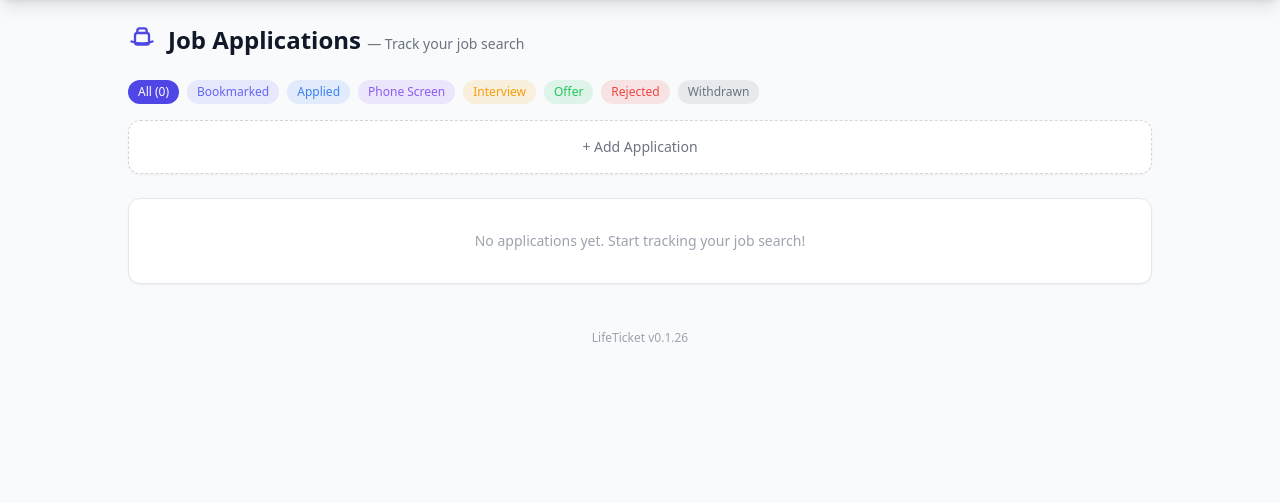
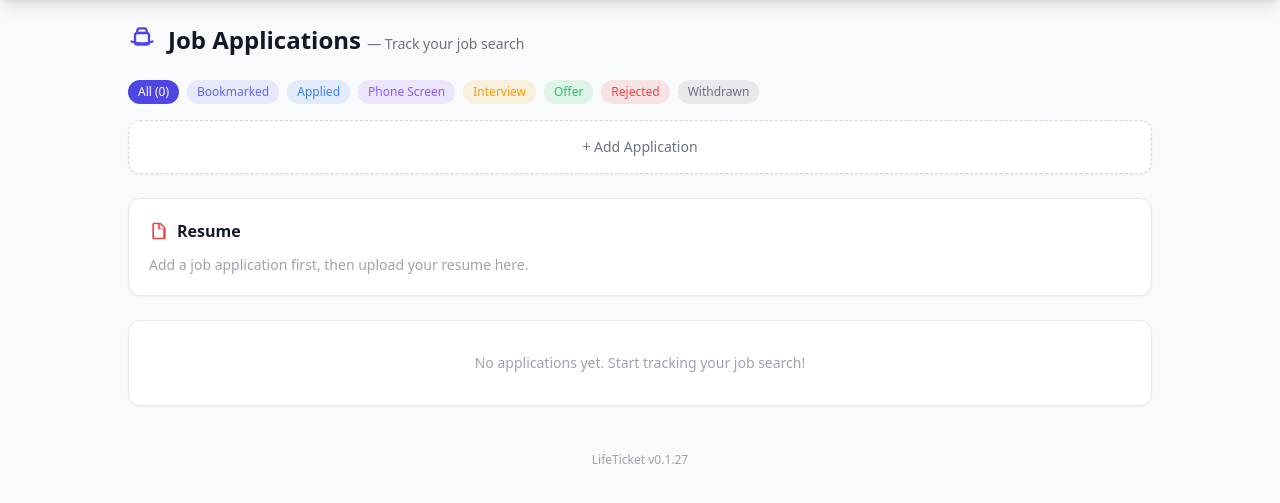
Before and after one commit to null-works/LifeTicket, a Flask app: page /jobs in a window 1280 px wide. Shown: the part 56-559 px from the top of the page. Run offline with Flask 3, Linux system fonts and the light colour scheme; the visitor is signed in with stand-in values (Sample User, id 1); data comes from the database, SQL or seed files in the repository; data that the repository does not hold is empty; some libraries are stand-ins or nearby versions.

Commit message:
Add resume PDF upload section to job tracker (v0.1.27)
- Add resume_filename/resume_original_name fields to JobApplication model
- Add auto-migration for new columns on existing databases
- Add upload/delete routes for job resumes (PDF only, 10MB max)
- Add Resume section to jobs page with upload, view, and delete controls
- Clean up resume files when deleting a job application

https://claude.ai/code/session_01Y2CDthvb85pCfhHsXnCotP

```diff
--- a/app/__init__.py
+++ b/app/__init__.py
@@ -67,6 +67,14 @@ def _add_missing_columns():
         db.session.commit()
         print("[LifeTicket] Added 'emoji' column to ticket table")
 
+    if "job_application" in inspector.get_table_names():
+        job_cols = [c["name"] for c in inspector.get_columns("job_application")]
+        if "resume_filename" not in job_cols:
+            db.session.execute(text("ALTER TABLE job_application ADD COLUMN resume_filename VARCHAR(255) DEFAULT ''"))
+            db.session.execute(text("ALTER TABLE job_application ADD COLUMN resume_original_name VARCHAR(255) DEFAULT ''"))
+            db.session.commit()
+            print("[LifeTicket] Added resume columns to job_application table")
+
 
 def _seed_statuses():
     """Ensure default statuses exist in the Status table."""
--- a/app/models.py
+++ b/app/models.py
@@ -223,6 +223,8 @@ class JobApplication(db.Model):
     date_applied = db.Column(db.Date, nullable=True)
     date_interview = db.Column(db.Date, nullable=True)
     date_followup = db.Column(db.Date, nullable=True)
+    resume_filename = db.Column(db.String(255), default="")
+    resume_original_name = db.Column(db.String(255), default="")
     created_at = db.Column(db.DateTime, default=lambda: datetime.now(timezone.utc))
     updated_at = db.Column(
         db.DateTime,
--- a/app/routes.py
+++ b/app/routes.py
@@ -478,8 +478,63 @@ def job_edit(job_id):
 @login_required
 def job_delete(job_id):
     job = JobApplication.query.get_or_404(job_id)
+    if job.resume_filename:
+        filepath = os.path.join(current_app.root_path, "static", "uploads", job.resume_filename)
+        if os.path.exists(filepath):
+            os.remove(filepath)
     db.session.delete(job)
     db.session.commit()
+    return redirect(url_for("main.jobs"))
+
+
+@main.route("/jobs/<int:job_id>/resume", methods=["POST"])
+@login_required
+def job_upload_resume(job_id):
+    job = JobApplication.query.get_or_404(job_id)
+    file = request.files.get("resume")
+    if not file or not file.filename:
+        return redirect(url_for("main.jobs"))
+
+    original = secure_filename(file.filename)
+    ext = os.path.splitext(original)[1].lower().lstrip(".")
+    if ext != "pdf":
+        return redirect(url_for("main.jobs"))
+
+    # Remove old resume if exists
+    if job.resume_filename:
+        old_path = os.path.join(current_app.root_path, "static", "uploads", job.resume_filename)
+        if os.path.exists(old_path):
+            os.remove(old_path)
+
+    upload_dir = os.path.join(current_app.root_path, "static", "uploads")
+    os.makedirs(upload_dir, exist_ok=True)
+
+    unique_name = f"{uuid.uuid4().hex}_{original}"
+    path = os.path.join(upload_dir, unique_name)
+    file.save(path)
+    size = os.path.getsize(path)
+
+    if size > MAX_FILE_SIZE:
+        os.remove(path)
+        return redirect(url_for("main.jobs"))
+
+    job.resume_filename = unique_name
+    job.resume_original_name = original
+    db.session.commit()
+    return redirect(url_for("main.jobs"))
+
+
+@main.route("/jobs/<int:job_id>/resume/delete", methods=["POST"])
+@login_required
+def job_delete_resume(job_id):
+    job = JobApplication.query.get_or_404(job_id)
+    if job.resume_filename:
+        filepath = os.path.join(current_app.root_path, "static", "uploads", job.resume_filename)
+        if os.path.exists(filepath):
+            os.remove(filepath)
+        job.resume_filename = ""
+        job.resume_original_name = ""
+        db.session.commit()
     return redirect(url_for("main.jobs"))
 
 
--- a/app/templates/jobs.html
+++ b/app/templates/jobs.html
@@ -110,6 +110,70 @@
         </form>
     </div>
 
+    <!-- Resume Section -->
+    <div class="bg-white dark:bg-gray-800 rounded-xl shadow-sm border dark:border-gray-700 p-5 mb-6">
+        <h2 class="font-semibold text-gray-900 dark:text-white mb-3 flex items-center gap-2">
+            <svg class="w-5 h-5 text-red-500" fill="currentColor" viewBox="0 0 24 24"><path d="M14 2H6a2 2 0 00-2 2v16a2 2 0 002 2h12a2 2 0 002-2V8l-6-6zm-1 1.5L18.5 9H13V3.5zM6 20V4h5v6h6v10H6z"/></svg>
+            Resume
+        </h2>
+        {% set has_resume = jobs | selectattr('resume_filename') | list %}
+        {% if has_resume %}
+        <div class="space-y-2">
+            {% for job in jobs if job.resume_filename %}
+            <div class="flex items-center justify-between bg-gray-50 dark:bg-gray-700/50 rounded-lg px-4 py-2.5">
+                <div class="flex items-center gap-3 min-w-0">
+                    <svg class="w-5 h-5 text-red-500 flex-shrink-0" fill="currentColor" viewBox="0 0 24 24"><path d="M14 2H6a2 2 0 00-2 2v16a2 2 0 002 2h12a2 2 0 002-2V8l-6-6zm-1 1.5L18.5 9H13V3.5zM6 20V4h5v6h6v10H6z"/></svg>
+                    <div class="min-w-0">
+                        <a href="/static/uploads/{{ job.resume_filename }}" target="_blank"
+                           class="text-sm font-medium text-brand-600 dark:text-brand-400 hover:underline truncate block">
+                            {{ job.resume_original_name }}
+                        </a>
+                        <span class="text-xs text-gray-400 dark:text-gray-500">{{ job.company }} — {{ job.position }}</span>
+                    </div>
+                </div>
+                <div class="flex items-center gap-2 flex-shrink-0">
+                    <a href="/static/uploads/{{ job.resume_filename }}" target="_blank"
+                       class="text-gray-400 hover:text-brand-500 dark:hover:text-brand-400 transition p-1" title="View PDF">
+                        <svg class="w-4 h-4" fill="none" stroke="currentColor" viewBox="0 0 24 24"><path stroke-linecap="round" stroke-linejoin="round" stroke-width="2" d="M15 12a3 3 0 11-6 0 3 3 0 016 0z"/><path stroke-linecap="round" stroke-linejoin="round" stroke-width="2" d="M2.458 12C3.732 7.943 7.523 5 12 5c4.478 0 8.268 2.943 9.542 7-1.274 4.057-5.064 7-9.542 7-4.477 0-8.268-2.943-9.542-7z"/></svg>
+                    </a>
+                    <form method="POST" action="/jobs/{{ job.id }}/resume/delete" class="inline">
+                        <button type="submit" class="text-gray-400 hover:text-red-500 dark:hover:text-red-400 transition p-1" title="Remove resume">
+                            <svg class="w-4 h-4" fill="none" stroke="currentColor" viewBox="0 0 24 24"><path stroke-linecap="round" stroke-linejoin="round" stroke-width="2" d="M19 7l-.867 12.142A2 2 0 0116.138 21H7.862a2 2 0 01-1.995-1.858L5 7m5 4v6m4-6v6m1-10V4a1 1 0 00-1-1h-4a1 1 0 00-1 1v3M4 7h16"/></svg>
+                        </button>
+                    </form>
+                </div>
+            </div>
+            {% endfor %}
+        </div>
+        {% endif %}
+        {% if jobs %}
+        <div class="{% if has_resume %}mt-3 pt-3 border-t dark:border-gray-700{% endif %}">
+            <div x-data="{ uploading: false }" class="flex items-center gap-3">
+                <form x-show="uploading" x-cloak method="POST" enctype="multipart/form-data" class="flex items-center gap-3 flex-1"
+                      x-bind:action="document.getElementById('resume-job-select')?.value ? '/jobs/' + document.getElementById('resume-job-select').value + '/resume' : '#'">
+                    <select id="resume-job-select" class="border-gray-300 dark:border-gray-600 dark:bg-gray-700 dark:text-white rounded-lg text-sm px-3 py-2 border focus:ring-brand-500 focus:border-brand-500"
+                            onchange="this.form.action = '/jobs/' + this.value + '/resume'">
+                        {% for job in jobs %}
+                        <option value="{{ job.id }}">{{ job.company }} — {{ job.position }}</option>
+                        {% endfor %}
+                    </select>
+                    <input type="file" name="resume" accept=".pdf" required
+                           class="text-sm text-gray-500 dark:text-gray-400 file:mr-3 file:py-1.5 file:px-3 file:rounded-lg file:border-0 file:text-sm file:font-medium file:bg-brand-50 file:text-brand-600 dark:file:bg-brand-900/30 dark:file:text-brand-400 hover:file:bg-brand-100 dark:hover:file:bg-brand-900/50 file:cursor-pointer file:transition">
+                    <button type="submit" class="bg-brand-600 text-white px-3 py-1.5 rounded-lg text-sm font-semibold hover:bg-brand-700 transition flex-shrink-0">Upload</button>
+                    <button type="button" @click="uploading = false" class="text-sm text-gray-500 dark:text-gray-400 hover:text-gray-700 dark:hover:text-gray-200">Cancel</button>
+                </form>
+                <button x-show="!uploading" @click="uploading = true"
+                        class="text-sm text-brand-600 dark:text-brand-400 hover:text-brand-700 dark:hover:text-brand-300 font-medium flex items-center gap-1.5">
+                    <svg class="w-4 h-4" fill="none" stroke="currentColor" viewBox="0 0 24 24"><path stroke-linecap="round" stroke-linejoin="round" stroke-width="2" d="M12 4v16m8-8H4"/></svg>
+                    Upload Resume PDF
+                </button>
+            </div>
+        </div>
+        {% else %}
+        <p class="text-sm text-gray-400 dark:text-gray-500">Add a job application first, then upload your resume here.</p>
+        {% endif %}
+    </div>
+
     <!-- Applications List -->
     <div class="space-y-3">
         {% for job in jobs %}
--- a/app/version.py
+++ b/app/version.py
@@ -1 +1 @@
-VERSION = "0.1.26"
+VERSION = "0.1.27"
```
